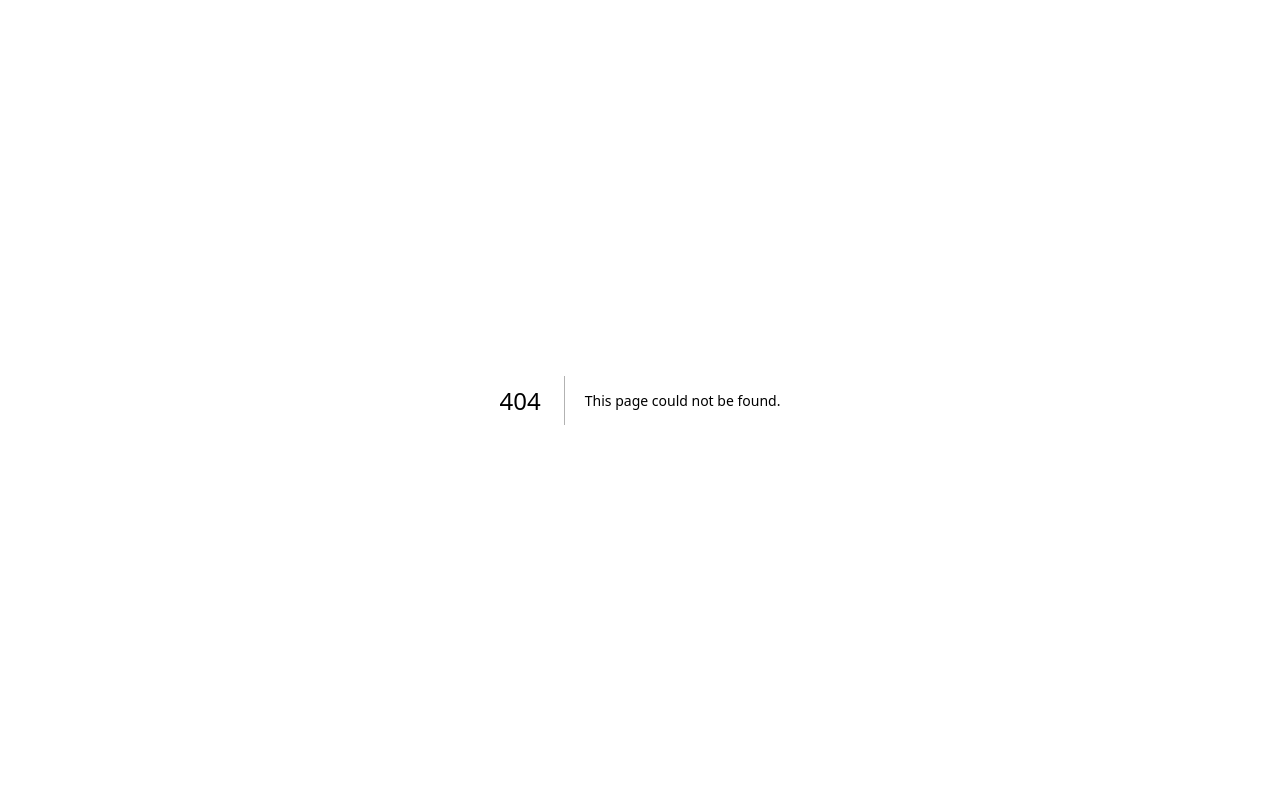
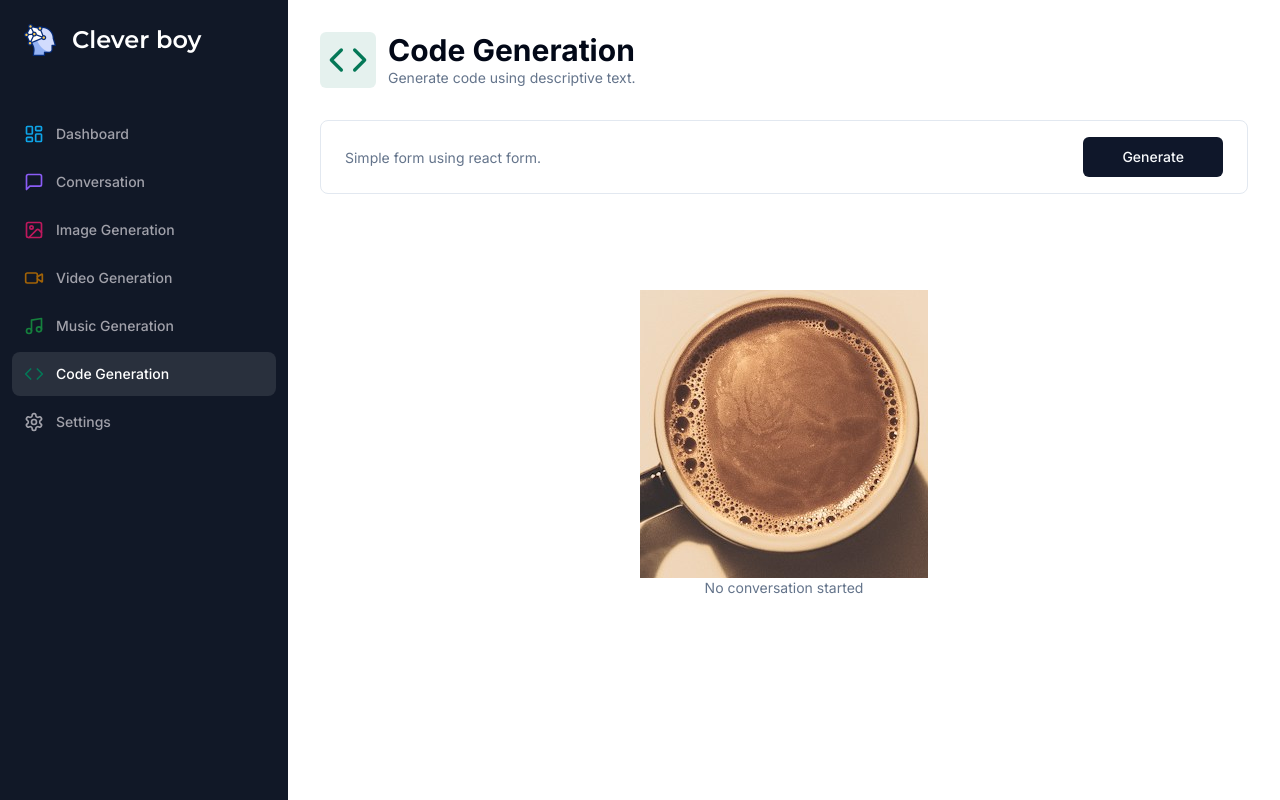
Before and after one commit to Rim4i4ok/ai-question-saas, a Next.js app: page /code in a window 1280 px wide. Before the commit this address had no page. Built offline with nearby package versions, Linux system fonts and the light colour scheme.

Commit message:
adding code generation

```diff
--- /dev/null
+++ b/app/(dashboard)/(routes)/code/page.tsx
@@ -0,0 +1,150 @@
+"use client";
+
+import { useState } from "react";
+import { Code, MessageSquare } from "lucide-react";
+import { useForm } from "react-hook-form";
+import { zodResolver } from "@hookform/resolvers/zod";
+import { useRouter } from "next/navigation";
+import OpenAI from "openai";
+import axios from "axios";
+import ReactMarkdown from "react-markdown";
+
+import Heading from "@/components/heading";
+import { Form, FormControl, FormField, FormItem } from "@/components/ui/form";
+import { Input } from "@/components/ui/input";
+import { Button } from "@/components/ui/button";
+import Empty from "@/components/empty";
+import Loader from "@/components/loader";
+import UserAvatar from "@/components/user-avatar";
+import BotAvatar from "@/components/bot-avatar";
+import { cn } from "@/lib/utils";
+
+import { TFormSchema, formSchema } from "./validation";
+
+type Message =
+  | OpenAI.Chat.ChatCompletionUserMessageParam
+  | OpenAI.Chat.ChatCompletionAssistantMessageParam;
+
+function CodePage() {
+  const router = useRouter();
+  const [messages, setMessages] = useState<Message[]>([]);
+
+  const form = useForm<TFormSchema>({
+    resolver: zodResolver(formSchema),
+    defaultValues: {
+      prompt: "",
+    },
+  });
+
+  const isLoading = form.formState.isSubmitting;
+
+  const onSubmitHandler = async (values: TFormSchema) => {
+    try {
+      const userMessage: OpenAI.Chat.ChatCompletionMessageParam = {
+        role: "user",
+        content: values.prompt,
+      };
+
+      const newMessages = [...messages, userMessage];
+
+      const response = await axios.post("/api/code", {
+        messages: newMessages,
+      });
+
+      setMessages((current) => [...current, userMessage, response.data]);
+
+      form.reset();
+    } catch (error) {
+      // TODO: Open Pro Modal
+      console.log(error);
+    } finally {
+      router.refresh();
+    }
+  };
+
+  return (
+    <div>
+      <Heading
+        title="Code Generation"
+        description="Generate code using descriptive text."
+        icon={Code}
+        iconColor="text-emerald-700"
+        bgColor="bg-emerald-700/10"
+      />
+      <div className="px-4 lg:px-8">
+        <div>
+          <Form {...form}>
+            <form
+              onSubmit={form.handleSubmit(onSubmitHandler)}
+              className="grid w-full grid-cols-12 gap-2 rounded-lg border p-4 px-3 focus-within:shadow-sm md:px-6"
+            >
+              <FormField
+                name="prompt"
+                render={({ field }) => (
+                  <FormItem className="col-span-12 lg:col-span-10">
+                    <FormControl className="m-0 p-0">
+                      <Input
+                        {...field}
+                        disabled={isLoading}
+                        placeholder="Simple form using react form."
+                        className="border-0 outline-none focus-visible:ring-0 focus-visible:ring-transparent"
+                      />
+                    </FormControl>
+                  </FormItem>
+                )}
+              />
+              <Button
+                disabled={isLoading}
+                className="col-span-12 w-full lg:col-span-2"
+              >
+                Generate
+              </Button>
+            </form>
+          </Form>
+        </div>
+        <div className="mt-4 space-y-4">
+          {isLoading && (
+            <div className="flex w-full items-center justify-center rounded-lg bg-muted p-8">
+              <Loader />
+            </div>
+          )}
+          {messages.length === 0 && !isLoading && (
+            <Empty label="No conversation started" />
+          )}
+          <div className="flex flex-col-reverse gap-y-4">
+            {messages.map((message) => (
+              <div
+                key={message.content?.toString()}
+                className={cn(
+                  "flex w-full items-start gap-x-8 rounded-lg bg-slate-200 p-8",
+                  message.role === "user"
+                    ? "border border-black/10 bg-white"
+                    : "bg-muted",
+                )}
+              >
+                {message.role === "user" ? <UserAvatar /> : <BotAvatar />}
+                <ReactMarkdown
+                  components={{
+                    pre: ({ node, ...props }) => (
+                      <div className="w-full overflow-auto rounded-lg bg-black/10 p-2">
+                        <pre {...props} />
+                      </div>
+                    ),
+                    code: ({ node, ...props }) => (
+                      <code className="rounded-lg bg-black/10 p-1" {...props} />
+                    ),
+                  }}
+                  className="overflow-hidden text-sm leading-7"
+                >
+                  {message.content?.toString() || ""}
+                </ReactMarkdown>
+              </div>
+            ))}
+          </div>
+        </div>
+      </div>
+    </div>
+  );
+}
+
+export default CodePage;
--- /dev/null
+++ b/app/(dashboard)/(routes)/code/validation.ts
@@ -0,0 +1,7 @@
+import { z } from "zod";
+
+export const formSchema = z.object({
+  prompt: z.string().min(1, { message: "Prompt is required" }),
+});
+
+export type TFormSchema = z.infer<typeof formSchema>;
--- /dev/null
+++ b/app/api/code/route.ts
@@ -0,0 +1,47 @@
+import { auth } from "@clerk/nextjs/server";
+import { NextResponse } from "next/server";
+import OpenAI from "openai";
+import {
+  ChatCompletionMessageParam,
+  CreateChatCompletionRequestMessage,
+} from "openai/resources/index.mjs";
+
+const openai = new OpenAI({
+  apiKey: process.env.OPENAI_API_KEY,
+});
+
+const instructionMessage: ChatCompletionMessageParam = {
+  role: "system",
+  content:
+    "You are a code generator. You must answer only in markdown code snippets. Use code comments for explanation.",
+};
+
+export async function POST(req: Request) {
+  try {
+    const { userId } = auth();
+    const body = await req.json();
+    const { messages } = body;
+
+    if (!userId) {
+      return new NextResponse("Unauthorized", { status: 401 });
+    }
+
+    if (!openai.apiKey) {
+      return new NextResponse("OpenAI API Key not configured", { status: 500 });
+    }
+
+    if (!messages) {
+      return new NextResponse("Messages are required", { status: 400 });
+    }
+
+    const response = await openai.chat.completions.create({
+      model: "gpt-4-turbo",
+      messages: [instructionMessage, ...messages],
+    });
+
+    return NextResponse.json(response.choices[0].message);
+  } catch (error) {
+    console.log("[CODE_ERROR]", error);
+    return new NextResponse("Internal error", { status: 500 });
+  }
+}
```
